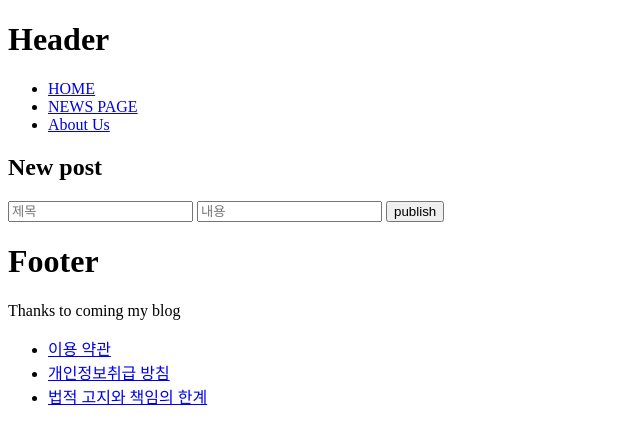
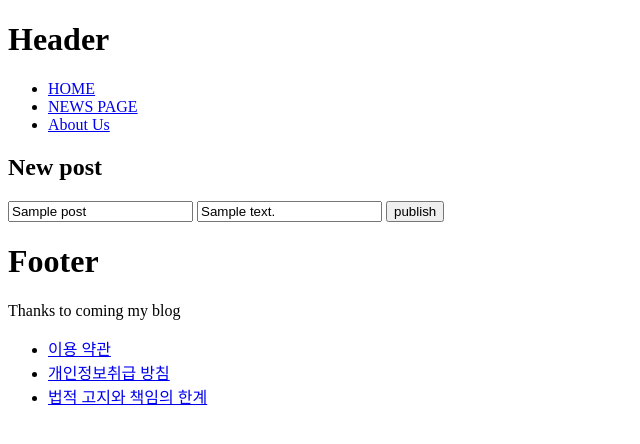
Before and after one commit to bartkim0426/seuling, a Django app: template wpsblog/wpsblog/templates/posts/new.html in a window 1280 px wide. Shown: the top 444 px of the page, without its empty margins (0-640 px from the left). Run offline with Django 3.2, Linux system fonts and the light colour scheme; the template is opened without the code that fills it: most values are stand-ins (such as "Sample title", 1, 10 or a date in 2020).

Commit message:
Add form.html: move form func to form

```diff
--- a/wpsblog/wpsblog/models.py
+++ b/wpsblog/wpsblog/models.py
@@ -13,6 +13,12 @@ class Post(models.Model):
         return reverse(
                 'posts:detail',
             kwargs = { 'post_id': self.id },
+                )
+
+    def get_update_url(self):
+        return reverse(
+                'posts:update',
+                kwargs = { 'post_id': self.id },
                 )
 
 
--- /dev/null
+++ b/wpsblog/wpsblog/templates/posts/form.html
@@ -0,0 +1,6 @@
+<form action="{{ action }}" method="POST">
+	{% csrf_token %}
+	<input type="text", name="title" placeholder="제목" value="{{ post.title }}">
+	<input type="text", name="content" placeholder="내용"value="{{ post.content }}">
+	<input type="submit", value="publish">
+</form>
--- a/wpsblog/wpsblog/templates/posts/new.html
+++ b/wpsblog/wpsblog/templates/posts/new.html
@@ -2,12 +2,7 @@
 
 
 {% block content %}
-<h2> New post  </h2>
+	<h2> New post  </h2>
+	{% include "posts/form.html" with action="/posts/create/" %}
 
-<form action="{% url "posts:create" %}" method="POST">
-	{% csrf_token %}
-	<input type="text", name="title" placeholder="제목">
-	<input type="text", name="content" placeholder="내용">
-	<input type="submit", value="publish">
-</form>
 {% endblock %}
```
Also changed, not shown: wpsblog/wpsblog/templates/posts/edit.html (+2 -9 lines).
